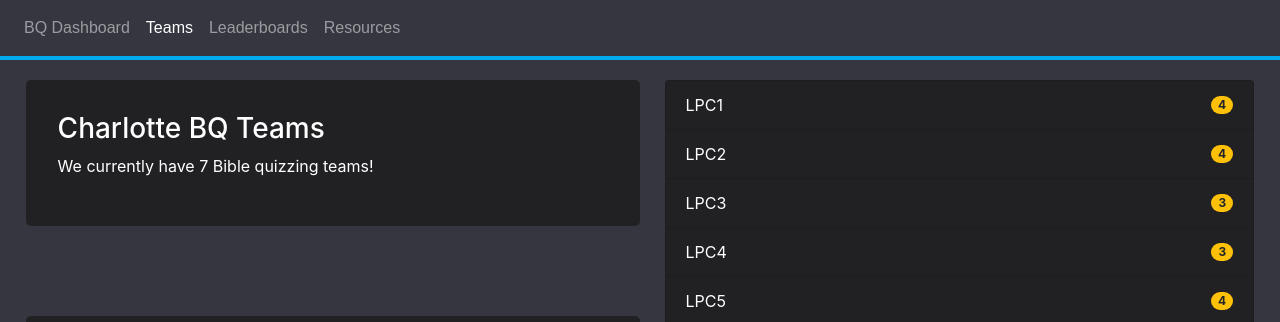
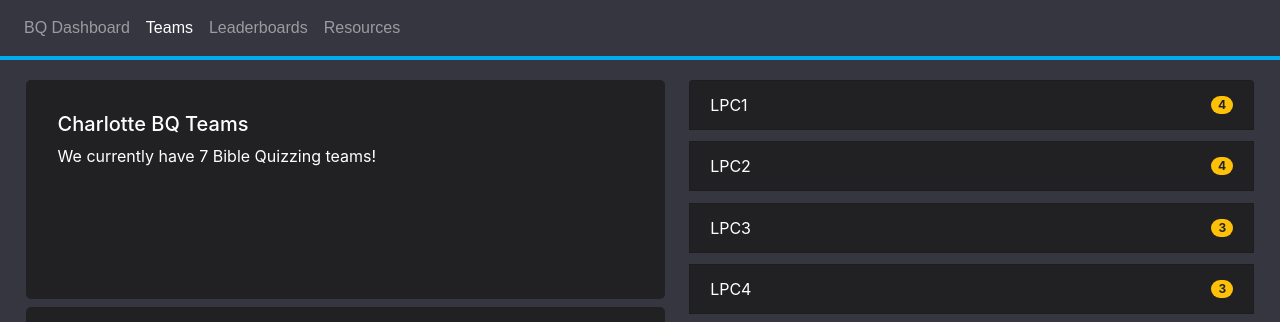
Before and after one commit to yobany10/bq-dashboard, a plain HTML site: page pages/teams.html in a window 1280 px wide. Shown: the top 322 px of the page. Drawn offline with nearby package versions, Linux system fonts and the light colour scheme; files whose address does not match are found by name; a web font is replaced by a local one.

Commit message:
Updated teams page design.

```diff
--- a/assets/css/main.css
+++ b/assets/css/main.css
@@ -44,18 +44,26 @@ body {
 
   .teamsContainer {
     display: grid;
-    grid-template-columns: 25% 25% 2% 48%;
+    grid-template-columns: 25% 25% 46%;
     grid-template-rows: auto;
+    grid-column-gap: 2%;
+    grid-row-gap: 2%;
     grid-template-areas:
-    "teamsHeader teamsHeader . teamsList"
-    ". . . teamsList"
-    "teamsOptionList teamsOptionList . teamsList";
+    "teamsHeader teamsHeader teamsList"
+    "teamsOptionList teamsOptionList teamsList";
     margin: 80px 2% 0 2%;
     color: white;
   }
 
   .teamsList li {
     background-color: #212124 !important;
+    margin-bottom: 2%;
+  }
+
+  .teamsList li:hover {
+    /* background-color: #00aced !important; */
+    border-left: 5px solid #ffc107;
+    cursor: pointer;
   }
 
   .navbar {
--- a/pages/teams.html
+++ b/pages/teams.html
@@ -48,8 +48,8 @@
         <div class="teamsContainer">
 
             <div class="teamsItem1">
-              <h3>Charlotte BQ Teams</h3>
-              <p>We currently have 7 Bible quizzing teams!</p>
+              <h5>Charlotte BQ Teams</h5>
+              <p>We currently have 7 Bible Quizzing teams!</p>
             </div>
 
             <div class="teamsItem3">
```
